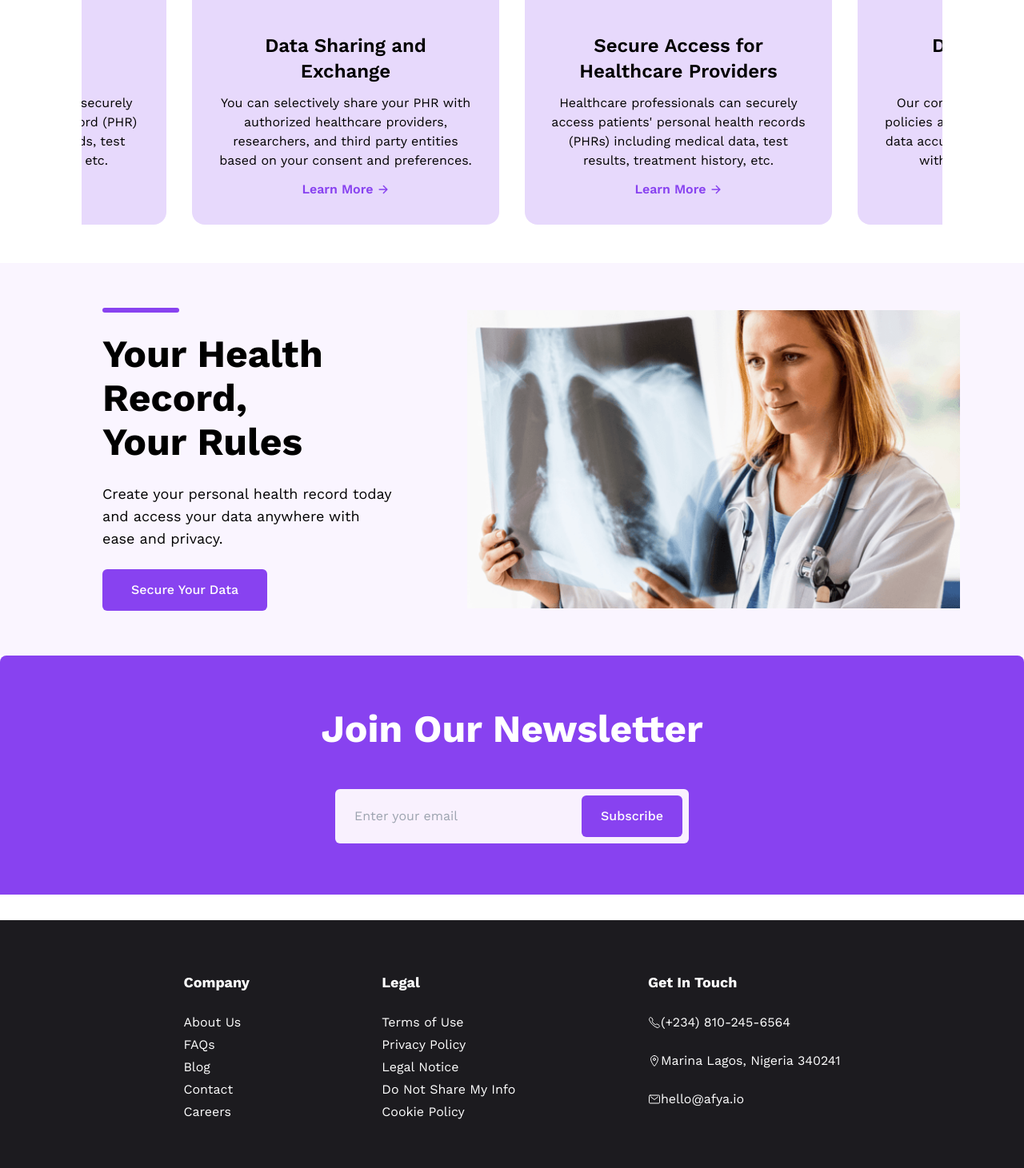
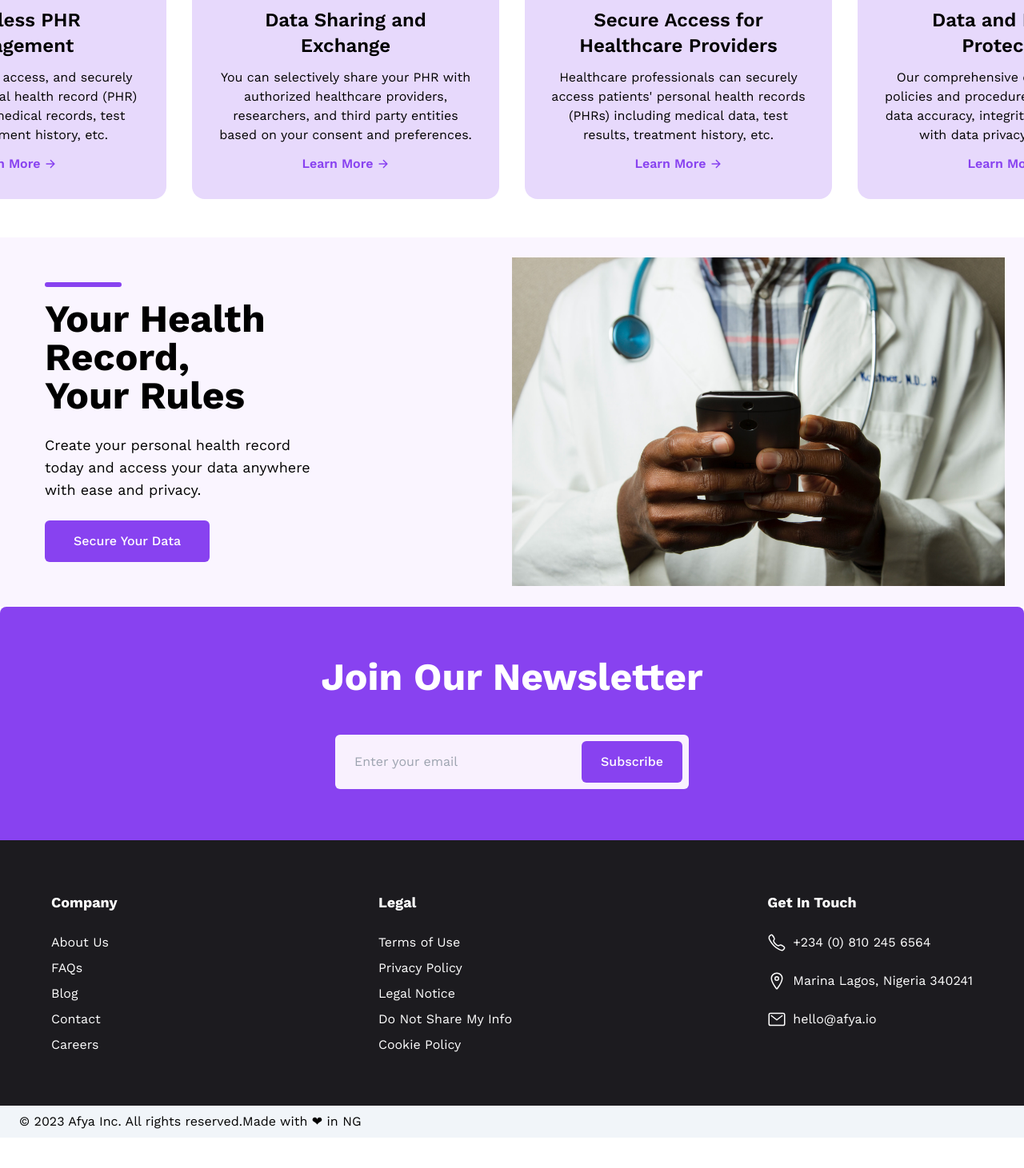
Before and after one commit to iamtowbee/Afya, a React (Vite) app: page / in a window 1280 px wide. Shown: the part 1247-2708 px from the top of the page at 80% size. After the commit the page ends 2670 px from the top, so only its background shows below. Built offline with nearby package versions, Linux system fonts and the light colour scheme.

Commit message:
Final edit

```diff
--- a/src/components/Footer.jsx
+++ b/src/components/Footer.jsx
@@ -5,49 +5,58 @@ import { Link } from 'react-router-dom'
 const Footer = () =>
 {
   return (
-    <footer className='bg-dark p-16'>
-      <div className='flex items-start justify-evenly'>
-        <div className="flex flex-col text-white gap-6">
-          <h3 className='font-bold text-lg'>Company</h3>
-          <div className="flex flex-col gap-1">
-            <Link to="/">About Us</Link>
-            <Link to="/">FAQs</Link>
-            <Link to="/">Blog</Link>
-            <Link to="/">Contact</Link>
-            <Link to="/">Careers</Link>
+    <footer className='bg-dark'>
+      <div className='flex flex-col md:flex-row items-center md:items-start justify-center md:justify-between space-y-8 md:space-y-0 p-6 md:p-16'>
+        {/* Company Legal */}
+        <div className='flex justify-between w-5/6 md:w-1/2 gap-8'>
+          <div className="flex flex-col text-white gap-6">
+            <h3 className='font-bold text-lg'>Company</h3>
+            <div className="flex flex-col gap-2">
+              <Link to="#">About Us</Link>
+              <Link to="#">FAQs</Link>
+              <Link to="#">Blog</Link>
+              <Link to="#">Contact</Link>
+              <Link to="#">Careers</Link>
+            </div>
+          </div>
+
+          <div className="flex flex-col text-white gap-6">
+            <h3 className='font-bold text-lg'>Legal</h3>
+            <div className="flex flex-col gap-2">
+              <Link to="#">Terms of Use</Link>
+              <Link to="#">Privacy Policy</Link>
+              <Link to="#">Legal Notice</Link>
+              <Link to="#">Do Not Share My Info</Link>
+              <Link to="#">Cookie Policy</Link>
+            </div>
           </div>
         </div>
 
-        <div className="flex flex-col text-white gap-6">
-          <h3 className='font-bold text-lg'>Legal</h3>
-          <div className="flex flex-col gap-1">
-            <Link to="/">Terms of Use</Link>
-            <Link to="/">Privacy Policy</Link>
-            <Link to="/">Legal Notice</Link>
-            <Link to="/">Do Not Share My Info</Link>
-            <Link to="/">Cookie Policy</Link>
-          </div>
-        </div>
-
-        <div className="flex flex-col text-white gap-6">
+        <div className="flex flex-col justify-items-start md:self-auto text-white gap-6">
           <h3 className='font-bold text-lg'>Get In Touch</h3>
           <div className="flex flex-col gap-6">
-            <Link to="/" className='flex items-center gap-2'>
-              <ion-icon name="call-outline" className="text-[64px]"></ion-icon>
-              <p>(+234) 810-245-6564</p>
-            </Link>
-            <Link to="/" className='flex items-center gap-2'>
+            <div className='flex items-center justify-start gap-2  text-2xl'>
+              <ion-icon name="call-outline"></ion-icon>
+              {/* Will be a link to Google Mapslater */}
+              <Link to="/" className='text-base'>+234 (0) 810 245 6564</Link>
+            </div>
+            <div className='flex items-center justify-start gap-2  text-2xl'>
               <ion-icon name="location-outline"></ion-icon>
-              <p>Marina Lagos, Nigeria 340241</p>
-            </Link>
-            <Link to="/" className='flex items-center gap-2'>
+              <Link to="/" className='text-base'>Marina Lagos, Nigeria 340241</Link>
+            </div>
+            <div className='flex items-center gap-2 text-2xl'>
               <ion-icon name="mail-outline"></ion-icon>
-              <p>hello@afya.io</p>
-            </Link>
+              <Link to="/" className='text-base'>hello@afya.io</Link>
+            </div>
           </div>
         </div>
       </div>
 
+      {/* Copyright */}
+      <div className='flex flex-col md:flex-row items-center space-y-2 md:space-y-0 bg-slate-100 px-6 py-2'>
+        <p>&copy; 2023 Afya Inc. All rights reserved.</p>
+        <p>Made with &#10084; in NG</p>
+      </div>
     </footer>
   )
 }
--- a/src/components/Navbar.jsx
+++ b/src/components/Navbar.jsx
@@ -19,7 +19,7 @@ const Navbar = () =>
           <li className='cursor-pointer hover:text-accent'><a href="#">Login</a></li>
         </ul>
 
-        <button type="button" className='bg-primary text-white hidden md:flex items-center gap-x-2 px-6 py-4 mr-2 rounded-lg font-medium uppercase hover:bg-secondary hover:shadow-lg'>
+        <button type="button" className='bg-primary text-white hidden md:flex items-center gap-x-2 px-6 py-4 mr-2 rounded-lg font-medium uppercase hover:bg-secondary hover:shadow-lg hover:text-dark'>
           <Link to="/" className='text-base font-bold leading-4'>Join Us</Link><ion-icon name="arrow-forward-outline" aria-hidden="true"></ion-icon>
         </button>
 
--- a/src/components/Offer.jsx
+++ b/src/components/Offer.jsx
@@ -1,19 +1,20 @@
 import React from 'react'
 import { Link } from 'react-router-dom'
-import cta_image from "../assets/offer-cta-right.png"
+import cta_image from "../assets/offer-cta-right.jpg"
 
 const Offer = () =>
 {
   return (
     <>
       {/* What We Offer Section */}
-      <section className='bg-white mb-8'>
-        <div className='container flex flex-col px-6 mx-auto lg:pt-32 mt-2 md:mt-4 gap-8'>
-          {/* Section Title */}
+      <section className='bg-white'>
+        {/* Section Text */}
+        <div className='container flex flex-col px-0 mx-auto lg:pt-32 mt-2 md:mt-4 gap-8'>
           <div className="flex flex-col space-y-6 md:space-y-10 my-8 md:my-12 items-center">
             <h2 className='max-w-lg text-3xl md:text-5xl font-semibold text-center'>What We Offer</h2>
-            <p className="max-w-3xl text-center text-dark text-lg md:text-xl leading-6 font-Work-Sans font-normal">
+            <p className="max-w-3xl text-center text-dark text-lg md:text-xl leading-6 font-Work-Sans font-normal px-4">
               A decentralized healthcare platform where you can control and manage your medical data with ease and complete privacy.</p>
+          </div>
         </div>
 
         {/* Section Cards */}
@@ -60,7 +61,7 @@ const Offer = () =>
           <div className='flex justify-center items-center gap-7 shrink-0'>
             <div className='group flex flex-col items-center justify-center w-96 h-96 p-8 shrink-0 bg-secondary hover:bg-primary rounded-2xl gap-8'>
               <svg xmlns="http://www.w3.org/2000/svg" width="84" height="84" viewBox="0 0 84 84" className="p-2 fill-black group-hover:fill-white">
-                  <path d="M36.25 62.5H43.75V43.75H62.5V36.25H43.75V17.5H36.25V36.25H17.5V43.75H36.25V62.5ZM8.075 80C5.775 80 3.855 79.23 2.315 77.69C0.771666 76.1467 0 74.225 0 71.925V8.075C0 5.775 0.771666 3.855 2.315 2.315C3.855 0.771666 5.775 0 8.075 0H71.925C74.225 0 76.145 0.771666 77.685 2.315C79.2283 3.855 80 5.775 80 8.075V71.925C80 74.225 79.23 76.145 77.69 77.685C76.1467 79.2283 74.225 80 71.925 80H8.075ZM8.075 75H71.925C72.6917 75 73.3967 74.68 74.04 74.04C74.68 73.3967 75 72.6917 75 71.925V8.075C75 7.30833 74.68 6.60333 74.04 5.96C73.3967 5.32 72.6917 5 71.925 5H8.075C7.30833 5 6.60333 5.32 5.96 5.96C5.32 6.60333 5 7.30833 5 8.075V71.925C5 72.6917 5.32 73.3967 5.96 74.04C6.60333 74.68 7.30833 75 8.075 75Z"/>
+                <path d="M36.25 62.5H43.75V43.75H62.5V36.25H43.75V17.5H36.25V36.25H17.5V43.75H36.25V62.5ZM8.075 80C5.775 80 3.855 79.23 2.315 77.69C0.771666 76.1467 0 74.225 0 71.925V8.075C0 5.775 0.771666 3.855 2.315 2.315C3.855 0.771666 5.775 0 8.075 0H71.925C74.225 0 76.145 0.771666 77.685 2.315C79.2283 3.855 80 5.775 80 8.075V71.925C80 74.225 79.23 76.145 77.69 77.685C76.1467 79.2283 74.225 80 71.925 80H8.075ZM8.075 75H71.925C72.6917 75 73.3967 74.68 74.04 74.04C74.68 73.3967 75 72.6917 75 71.925V8.075C75 7.30833 74.68 6.60333 74.04 5.96C73.3967 5.32 72.6917 5 71.925 5H8.075C7.30833 5 6.60333 5.32 5.96 5.96C5.32 6.60333 5 7.30833 5 8.075V71.925C5 72.6917 5.32 73.3967 5.96 74.04C6.60333 74.68 7.30833 75 8.075 75Z" />
               </svg>
               <div className='text-center space-y-3 group-hover:text-white'>
                 <p className="font-semibold text-md text-2xl">Secure Access for Healthcare Providers</p>
@@ -91,31 +92,34 @@ const Offer = () =>
           </div>
         </div>
         {/* End Section Cards */}
+
+        {/* CTA*/}
+        <div className='flex items-center justify-center md:justify-between mt-12 p-6 bg-purple-50 w-full'>
+          {/* Left CTA Text */}
+          <div className='flex flex-col items-center md:items-start justify-center gap-6 py-8 pl-8 max-w-lg md:max-w-sm h-full text-center md:text-left'>
+            <div className='flex flex-col-reverse md:flex-col gap-4 justify-center items-center md:items-start'>
+              <p className="w-48 md:w-24 h-[0.35rem] rounded-md bg-primary"></p>
+              <h3 className='text-4xl md:text-5xl font-bold leading-[1.15]'>Your Health Record, <br />Your Rules</h3>
             </div>
 
-        {/* CTA*/}
-        <div className='flex items-center justify-evenly mt-12 p-6 bg-purple-50 w-full'>
-          {/* Left CTA Text */}
-          <div className='flex flex-col items-start justify-center gap-6 p-8 pl-12 max-w-md h-full'>
-            <p className="w-24 h-[0.35rem] rounded-md bg-primary"></p>
-            <h3 className='text-5xl font-bold leading-[1.15]'>Your Health Record, <br/>Your Rules</h3>
             <p className='text-lg'>Create your personal health record today and access your data anywhere with ease and privacy.
             </p>
             <button type="button" className='bg-primary text-white px-9 py-3.5 rounded-md font-medium  hover:bg-secondary hover:text-dark hover:shadow-lg'><a href="#">Secure Your Data</a></button>
           </div>
 
           {/* Right CTA Image */}
-          <div className='w-1/2 h-full'>
+          <div className='w-1/2 hidden md:block'>
             <img src={cta_image} alt="Afya Signup CTA" className='w-full object-cover' />
           </div>
         </div>
+        {/* End CTA */}
 
         {/* Newsletter */}
-        <div className='flex flex-col items-center justify-center p-16 gap-12 bg-primary rounded-t-lg'>
-          <h3 className='text-5xl text-white font-bold leading-[1.15]'>Join Our Newsletter</h3>
-          <div className='flex items-center justify-between gap-12 bg-[#F9F1FE] rounded-md'>
-            <input type="email" name="email" id="email" placeholder='Enter your email' className='bg-transparent p-4 ml-2 rounded-md border-none'/>
-            <button type="button" className='bg-primary text-white px-6 py-3.5 m-2 rounded-md font-medium  hover:bg-secondary hover:text-dark hover:shadow-lg hover:border-2 hover:border-primary'><a href="#">Subscribe</a></button>
+        <div className='flex flex-col items-center justify-center p-6 md:p-16 gap-12 bg-primary rounded-t-lg'>
+          <h3 className='text-4xl md:text-5xl text-white font-bold leading-[1.15] text-center'>Join Our Newsletter</h3>
+          <div className='flex items-center justify-between md:gap-12 bg-[#F9F1FE] rounded-md'>
+            <input type="email" name="email" id="email" placeholder='Enter your email' className='bg-transparent md:p-4 ml-2 rounded-md border-none' />
+            <button type="button" className='bg-primary text-white px-1.5 md:px-6 py-2 md:py-3.5 m-1 md:m-2 rounded-md font-medium  hover:bg-secondary hover:text-dark hover:shadow-lg hover:border-2 hover:border-primary'><a href="#">Subscribe</a></button>
           </div>
         </div>
       </section>
--- a/src/index.css
+++ b/src/index.css
@@ -596,8 +596,8 @@ body{
   z-index: 50;
 }
 
-.m-2{
-  margin: 0.5rem;
+.m-1{
+  margin: 0.25rem;
 }
 
 .mx-auto{
@@ -607,10 +607,6 @@ body{
 
 .my-8{
   margin-top: 2rem;
-  margin-bottom: 2rem;
-}
-
-.mb-8{
   margin-bottom: 2rem;
 }
 
@@ -678,12 +674,16 @@ body{
   width: 3rem;
 }
 
-.w-24{
-  width: 6rem;
+.w-32{
+  width: 8rem;
 }
 
-.w-32{
-  width: 8rem;
+.w-48{
+  width: 12rem;
+}
+
+.w-5\/6{
+  width: 83.333333%;
 }
 
 .w-96{
@@ -726,12 +726,20 @@ body{
   flex-direction: column;
 }
 
+.flex-col-reverse{
+  flex-direction: column-reverse;
+}
+
 .items-start{
   align-items: flex-start;
 }
 
 .items-center{
   align-items: center;
+}
+
+.justify-start{
+  justify-content: flex-start;
 }
 
 .justify-end{
@@ -746,8 +754,8 @@ body{
   justify-content: space-between;
 }
 
-.justify-evenly{
-  justify-content: space-evenly;
+.justify-items-start{
+  justify-items: start;
 }
 
 .gap-1{
@@ -760,6 +768,14 @@ body{
 
 .gap-16{
   gap: 4rem;
+}
+
+.gap-2{
+  gap: 0.5rem;
+}
+
+.gap-4{
+  gap: 1rem;
 }
 
 .gap-5{
@@ -803,6 +819,18 @@ body{
   --tw-space-y-reverse: 0;
   margin-top: calc(1.5rem * calc(1 - var(--tw-space-y-reverse)));
   margin-bottom: calc(1.5rem * var(--tw-space-y-reverse));
+}
+
+.space-y-8 > :not([hidden]) ~ :not([hidden]){
+  --tw-space-y-reverse: 0;
+  margin-top: calc(2rem * calc(1 - var(--tw-space-y-reverse)));
+  margin-bottom: calc(2rem * var(--tw-space-y-reverse));
+}
+
+.space-y-2 > :not([hidden]) ~ :not([hidden]){
+  --tw-space-y-reverse: 0;
+  margin-top: calc(0.5rem * calc(1 - var(--tw-space-y-reverse)));
+  margin-bottom: calc(0.5rem * var(--tw-space-y-reverse));
 }
 
 .divide-y > :not([hidden]) ~ :not([hidden]){
@@ -874,6 +902,11 @@ body{
   background-color: rgb(231 217 252 / var(--tw-bg-opacity));
 }
 
+.bg-slate-100{
+  --tw-bg-opacity: 1;
+  background-color: rgb(241 245 249 / var(--tw-bg-opacity));
+}
+
 .bg-transparent{
   background-color: transparent;
 }
@@ -904,10 +937,6 @@ body{
 
 .to-secondary{
   --tw-gradient-to: #E7D9FC var(--tw-gradient-to-position);
-}
-
-.to-white{
-  --tw-gradient-to: #fff var(--tw-gradient-to-position);
 }
 
 .bg-\[length\:0\%_2px\]{
@@ -955,20 +984,12 @@ body{
      object-fit: cover;
 }
 
-.p-16{
-  padding: 4rem;
-}
-
 .p-2{
   padding: 0.5rem;
 }
 
 .p-3{
   padding: 0.75rem;
-}
-
-.p-4{
-  padding: 1rem;
 }
 
 .p-6{
@@ -979,9 +1000,29 @@ body{
   padding: 2rem;
 }
 
+.px-0{
+  padding-left: 0px;
+  padding-right: 0px;
+}
+
+.px-1{
+  padding-left: 0.25rem;
+  padding-right: 0.25rem;
+}
+
+.px-1\.5{
+  padding-left: 0.375rem;
+  padding-right: 0.375rem;
+}
+
 .px-2{
   padding-left: 0.5rem;
   padding-right: 0.5rem;
+}
+
+.px-4{
+  padding-left: 1rem;
+  padding-right: 1rem;
 }
 
 .px-6{
@@ -1009,6 +1050,11 @@ body{
   padding-bottom: 3rem;
 }
 
+.py-2{
+  padding-top: 0.5rem;
+  padding-bottom: 0.5rem;
+}
+
 .py-3{
   padding-top: 0.75rem;
   padding-bottom: 0.75rem;
@@ -1024,13 +1070,18 @@ body{
   padding-bottom: 1rem;
 }
 
+.py-8{
+  padding-top: 2rem;
+  padding-bottom: 2rem;
+}
+
 .py-9{
   padding-top: 2.25rem;
   padding-bottom: 2.25rem;
 }
 
-.pl-12{
-  padding-left: 3rem;
+.pl-8{
+  padding-left: 2rem;
 }
 
 .pr-2{
@@ -1053,6 +1104,11 @@ body{
 .text-3xl{
   font-size: 1.875rem;
   line-height: 2.25rem;
+}
+
+.text-4xl{
+  font-size: 2.25rem;
+  line-height: 2.5rem;
 }
 
 .text-5xl{
@@ -1124,11 +1180,6 @@ body{
 .text-white{
   --tw-text-opacity: 1;
   color: rgb(255 255 255 / var(--tw-text-opacity));
-}
-
-.text-secondary{
-  --tw-text-opacity: 1;
-  color: rgb(231 217 252 / var(--tw-text-opacity));
 }
 
 .shadow-accentued{
@@ -1269,6 +1320,10 @@ body{
 }
 
 @media (min-width: 768px){
+  .md\:m-2{
+    margin: 0.5rem;
+  }
+
   .md\:my-12{
     margin-top: 3rem;
     margin-bottom: 3rem;
@@ -1283,12 +1338,48 @@ body{
     margin-top: 1rem;
   }
 
+  .md\:block{
+    display: block;
+  }
+
   .md\:flex{
     display: flex;
   }
 
+  .md\:w-1\/2{
+    width: 50%;
+  }
+
+  .md\:w-24{
+    width: 6rem;
+  }
+
   .md\:max-w-lg{
     max-width: 32rem;
+  }
+
+  .md\:max-w-sm{
+    max-width: 24rem;
+  }
+
+  .md\:flex-row{
+    flex-direction: row;
+  }
+
+  .md\:flex-col{
+    flex-direction: column;
+  }
+
+  .md\:items-start{
+    align-items: flex-start;
+  }
+
+  .md\:justify-between{
+    justify-content: space-between;
+  }
+
+  .md\:gap-12{
+    gap: 3rem;
   }
 
   .md\:space-x-10 > :not([hidden]) ~ :not([hidden]){
@@ -1307,6 +1398,37 @@ body{
     --tw-space-y-reverse: 0;
     margin-top: calc(2.5rem * calc(1 - var(--tw-space-y-reverse)));
     margin-bottom: calc(2.5rem * var(--tw-space-y-reverse));
+  }
+
+  .md\:self-auto{
+    align-self: auto;
+  }
+
+  .md\:p-16{
+    padding: 4rem;
+  }
+
+  .md\:p-4{
+    padding: 1rem;
+  }
+
+  .md\:px-6{
+    padding-left: 1.5rem;
+    padding-right: 1.5rem;
+  }
+
+  .md\:py-3{
+    padding-top: 0.75rem;
+    padding-bottom: 0.75rem;
+  }
+
+  .md\:py-3\.5{
+    padding-top: 0.875rem;
+    padding-bottom: 0.875rem;
+  }
+
+  .md\:text-left{
+    text-align: left;
   }
 
   .md\:text-5xl{
```
Also changed, not shown: src/assets/ng.png (added), src/assets/offer-cta-right.jpg (added). Lines whose indentation alone changed are shown as unchanged.
